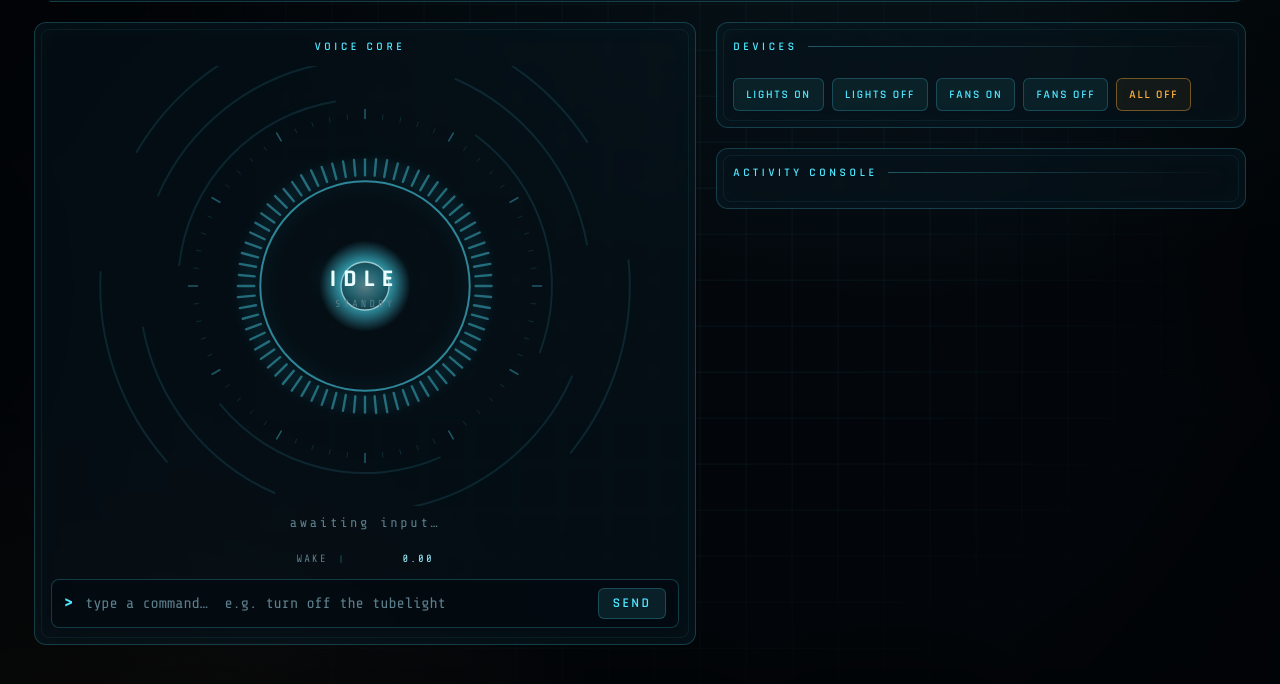
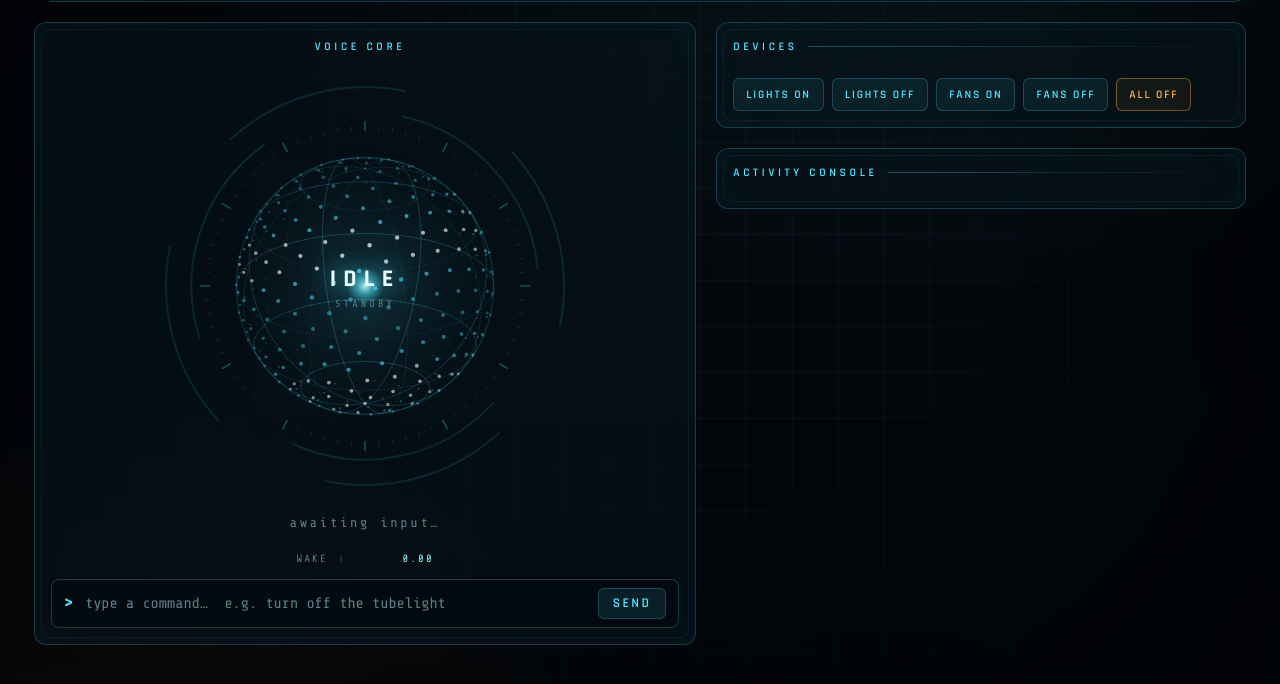
Before and after one commit to Arcco-Chakraborty/jarvis, a website: page orchestrator/public/index.html in a window 1280 px wide. Shown: the part 96-780 px from the top of the page. Drawn offline with nearby package versions, Linux system fonts and the light colour scheme; no server answers.

Commit message:
Dashboard: rotating dotted JARVIS data-sphere centerpiece
Replace the arc-reactor/waveform visualization with the iconic movie
JARVIS globe: a Fibonacci-sphere point cloud + latitude/longitude
wireframe rendered with depth shading on a 2D canvas (no Three.js, no
deps). Same voice reactivity: spins faster and a brightness wave runs
across the dots with intensity/level; awake/recording shifts the accent
to amber and adds radar-ping ripples.

```diff
--- a/orchestrator/public/index.html
+++ b/orchestrator/public/index.html
@@ -345,8 +345,30 @@
   }
   window.addEventListener("resize", resize);
 
-  const N_BARS = 72;
-  const waveTarget = new Array(N_BARS).fill(0), wave = new Array(N_BARS).fill(0);
+  // unit-sphere geometry (computed once): an even point cloud + lat/long wireframe
+  function fibSphere(n) {
+    const pts = [], ga = Math.PI * (3 - Math.sqrt(5));
+    for (let i = 0; i < n; i++) {
+      const y = 1 - (i / (n - 1)) * 2, r = Math.sqrt(Math.max(0, 1 - y * y)), t = ga * i;
+      pts.push({ x: Math.cos(t) * r, y, z: Math.sin(t) * r });
+    }
+    return pts;
+  }
+  function parallel(latDeg, seg) {
+    const lat = latDeg * Math.PI / 180, y = Math.sin(lat), r = Math.cos(lat), loop = [];
+    for (let i = 0; i <= seg; i++) { const a = i / seg * Math.PI * 2; loop.push({ x: Math.cos(a) * r, y, z: Math.sin(a) * r }); }
+    return loop;
+  }
+  function meridian(lonDeg, seg) {
+    const lon = lonDeg * Math.PI / 180, loop = [];
+    for (let i = 0; i <= seg; i++) { const a = i / seg * Math.PI * 2, r = Math.cos(a); loop.push({ x: r * Math.cos(lon), y: Math.sin(a), z: r * Math.sin(lon) }); }
+    return loop;
+  }
+  const DOTS = fibSphere(340);
+  const RINGS = [parallel(0, 84), parallel(30, 76), parallel(-30, 76), parallel(60, 60), parallel(-60, 60),
+                 meridian(0, 84), meridian(45, 84), meridian(90, 84), meridian(135, 84)];
+  const TILT = 0.42, cosT = Math.cos(TILT), sinT = Math.sin(TILT);
+
   const ripples = [];
   let lvl = 0, intensity = 0.2, rot = 0, lastRipple = 0;
   let hidden = false;
@@ -364,87 +386,102 @@
     lvl += (clamp01(targetLvl) - lvl) * 0.18;
   }
 
+  // rotate a unit point by yaw, then a fixed tilt -> unit-space {x,y,z}; z is depth (-1 far .. 1 near)
+  function rotPt(p, cyaw, syaw) {
+    const x = p.x * cyaw + p.z * syaw, z = -p.x * syaw + p.z * cyaw, y = p.y;
+    return { x, y: y * cosT - z * sinT, z: y * sinT + z * cosT };
+  }
+
   let last = performance.now();
   function frame(now) {
     if (hidden) return;
     const dt = Math.min(0.05, (now - last) / 1000); last = now;
     targets();
-    rot += dt * (0.12 + intensity * 0.9);
+    rot += dt * (0.16 + intensity * 0.7);
 
     ctx.clearRect(0, 0, W, H);
     const hot = (voice.status === "awake" || voice.status === "recording") ? 1 : 0;
     const cyan = `rgba(79,230,255,`, white = `rgba(234,253,255,`, amber = `rgba(255,178,62,`;
     const accent = hot ? amber : cyan;
+    const Rs = R * 0.86;
+    const cyaw = Math.cos(rot), syaw = Math.sin(rot);
 
     // outer rotating arc rings
     ctx.lineCap = "round";
-    for (let k = 0; k < 3; k++) {
-      const rr = R * (1.25 + k * 0.26);
-      const segs = 3 + k;
-      ctx.lineWidth = 2;
-      ctx.strokeStyle = cyan + (0.10 + 0.12 * intensity) + ")";
-      ctx.shadowBlur = 14; ctx.shadowColor = cyan + "0.5)";
+    for (let k = 0; k < 2; k++) {
+      const rr = R * (1.16 + k * 0.17), segs = 3 + k;
+      ctx.lineWidth = 2; ctx.strokeStyle = cyan + (0.10 + 0.10 * intensity) + ")";
+      ctx.shadowBlur = 12; ctx.shadowColor = cyan + "0.5)";
       for (let s = 0; s < segs; s++) {
-        const a0 = rot * (k % 2 ? -1 : 1) + (s / segs) * Math.PI * 2;
-        const a1 = a0 + (Math.PI * 2 / segs) * 0.62;
-        ctx.beginPath(); ctx.arc(cx, cy, rr, a0, a1); ctx.stroke();
+        const a0 = rot * (k % 2 ? -1 : 1) * 0.6 + (s / segs) * Math.PI * 2;
+        ctx.beginPath(); ctx.arc(cx, cy, rr, a0, a0 + (Math.PI * 2 / segs) * 0.6); ctx.stroke();
       }
     }
-    // tick marks
+    // tick ring
     ctx.shadowBlur = 0;
-    const ticks = 60;
+    const ticks = 72;
     for (let i = 0; i < ticks; i++) {
-      const a = (i / ticks) * Math.PI * 2;
-      const big = i % 5 === 0;
-      const r1 = R * 1.12, r2 = R * (big ? 1.18 : 1.15);
-      ctx.strokeStyle = cyan + (big ? 0.35 : 0.14) + ")"; ctx.lineWidth = big ? 1.6 : 1;
+      const a = (i / ticks) * Math.PI * 2, big = i % 6 === 0;
+      const r1 = R * 1.04, r2 = R * (big ? 1.10 : 1.07);
+      ctx.strokeStyle = cyan + (big ? 0.30 : 0.12) + ")"; ctx.lineWidth = big ? 1.5 : 1;
       ctx.beginPath(); ctx.moveTo(cx + Math.cos(a) * r1, cy + Math.sin(a) * r1); ctx.lineTo(cx + Math.cos(a) * r2, cy + Math.sin(a) * r2); ctx.stroke();
     }
 
-    // waveform ring (reacts to level)
-    for (let i = 0; i < N_BARS; i++) {
-      const phase = i / N_BARS;
-      const wob = 0.5 + 0.5 * Math.sin(phase * Math.PI * 8 + now / 200 + i);
-      const wob2 = 0.5 + 0.5 * Math.sin(phase * Math.PI * 14 - now / 130);
-      waveTarget[i] = lvl * (0.35 + 0.65 * wob * wob2);
-      wave[i] += (waveTarget[i] - wave[i]) * 0.3;
-      const a = phase * Math.PI * 2 - Math.PI / 2;
-      const inner = R * 0.74;
-      const len = R * 0.1 + wave[i] * R * 0.5;
-      const x1 = cx + Math.cos(a) * inner, y1 = cy + Math.sin(a) * inner;
-      const x2 = cx + Math.cos(a) * (inner + len), y2 = cy + Math.sin(a) * (inner + len);
-      ctx.strokeStyle = accent + (0.4 + 0.5 * wave[i]) + ")";
-      ctx.lineWidth = 2.4; ctx.shadowBlur = 10; ctx.shadowColor = accent + "0.7)";
-      ctx.beginPath(); ctx.moveTo(x1, y1); ctx.lineTo(x2, y2); ctx.stroke();
+    // glow core behind the sphere
+    const glowR = Rs * (1.05 + 0.12 * lvl);
+    const g = ctx.createRadialGradient(cx, cy, 0, cx, cy, glowR);
+    g.addColorStop(0, accent + (0.16 + 0.24 * lvl) + ")");
+    g.addColorStop(0.5, cyan + (0.05 + 0.08 * lvl) + ")");
+    g.addColorStop(1, cyan + "0)");
+    ctx.fillStyle = g; ctx.beginPath(); ctx.arc(cx, cy, glowR, 0, Math.PI * 2); ctx.fill();
+
+    // latitude / longitude wireframe (depth-shaded: far segments dimmer)
+    ctx.lineWidth = 1;
+    for (const loop of RINGS) {
+      for (let i = 0; i < loop.length - 1; i++) {
+        const A = rotPt(loop[i], cyaw, syaw), B = rotPt(loop[i + 1], cyaw, syaw);
+        const z = (A.z + B.z) / 2, al = (0.05 + 0.22 * ((z + 1) / 2)) * (0.7 + 0.5 * intensity);
+        ctx.strokeStyle = accent + al.toFixed(3) + ")";
+        ctx.beginPath(); ctx.moveTo(cx + A.x * Rs, cy + A.y * Rs); ctx.lineTo(cx + B.x * Rs, cy + B.y * Rs); ctx.stroke();
+      }
     }
-    ctx.shadowBlur = 0;
 
-    // main ring
-    ctx.beginPath(); ctx.arc(cx, cy, R * 0.7, 0, Math.PI * 2);
-    ctx.strokeStyle = cyan + "0.55)"; ctx.lineWidth = 2; ctx.shadowBlur = 18; ctx.shadowColor = cyan + "0.6)"; ctx.stroke();
+    // dots: project, sort back-to-front, draw with depth + a brightness wave sweeping the globe
+    const proj = [];
+    for (let i = 0; i < DOTS.length; i++) {
+      const P = rotPt(DOTS[i], cyaw, syaw);
+      proj.push({ x: cx + P.x * Rs, y: cy + P.y * Rs, z: P.z, sx: DOTS[i].x, sy: DOTS[i].y });
+    }
+    proj.sort((a, b) => a.z - b.z);
+    for (const d of proj) {
+      const depth = (d.z + 1) / 2;                                   // 0 far .. 1 near
+      const wv = 0.5 + 0.5 * Math.sin(d.sy * 5 + now / 520 + d.sx * 2.5);
+      const size = (0.5 + 1.7 * depth) * (1 + 0.35 * lvl);
+      const crest = wv > 0.82 && depth > 0.55;
+      const al = clamp01((0.12 + 0.62 * depth) * (0.55 + 0.45 * wv) + 0.25 * lvl * depth);
+      ctx.fillStyle = (crest ? white : accent) + al.toFixed(3) + ")";
+      ctx.beginPath(); ctx.arc(d.x, d.y, size, 0, Math.PI * 2); ctx.fill();
+    }
 
-    // ripples (spawn when active)
-    if ((voice.status === "awake" || voice.status === "recording") && now - lastRipple > 520 - intensity * 200) { ripples.push({ r: R * 0.7, a: 0.5 }); lastRipple = now; }
+    // silhouette rim
+    ctx.beginPath(); ctx.arc(cx, cy, Rs, 0, Math.PI * 2);
+    ctx.strokeStyle = cyan + (0.12 + 0.18 * intensity) + ")"; ctx.lineWidth = 1.4;
+    ctx.shadowBlur = 16; ctx.shadowColor = accent + "0.5)"; ctx.stroke(); ctx.shadowBlur = 0;
+
+    // central bright pip
+    const pipR = R * (0.05 + 0.03 * lvl + 0.012 * Math.sin(now / 300)) * 3;
+    const pg = ctx.createRadialGradient(cx, cy, 0, cx, cy, pipR);
+    pg.addColorStop(0, white + "0.9)"); pg.addColorStop(0.5, accent + "0.45)"); pg.addColorStop(1, cyan + "0)");
+    ctx.fillStyle = pg; ctx.beginPath(); ctx.arc(cx, cy, pipR, 0, Math.PI * 2); ctx.fill();
+
+    // radar-ping ripples when active
+    if (hot && now - lastRipple > 620 - intensity * 220) { ripples.push({ r: Rs, a: 0.45 }); lastRipple = now; }
     for (let i = ripples.length - 1; i >= 0; i--) {
-      const rp = ripples[i]; rp.r += dt * 120; rp.a -= dt * 0.5;
+      const rp = ripples[i]; rp.r += dt * 130; rp.a -= dt * 0.45;
       if (rp.a <= 0) { ripples.splice(i, 1); continue; }
       ctx.beginPath(); ctx.arc(cx, cy, rp.r, 0, Math.PI * 2);
-      ctx.strokeStyle = accent + rp.a.toFixed(3) + ")"; ctx.lineWidth = 1.5; ctx.stroke();
+      ctx.strokeStyle = accent + rp.a.toFixed(3) + ")"; ctx.lineWidth = 1.4; ctx.stroke();
     }
-
-    // core
-    const coreR = R * (0.30 + 0.12 * lvl + 0.03 * Math.sin(now / 320));
-    const g = ctx.createRadialGradient(cx, cy, 0, cx, cy, coreR);
-    g.addColorStop(0, white + (0.85) + ")");
-    g.addColorStop(0.4, accent + (0.5 + 0.4 * lvl) + ")");
-    g.addColorStop(1, cyan + "0)");
-    ctx.shadowBlur = 30 + lvl * 40; ctx.shadowColor = accent + "0.8)";
-    ctx.fillStyle = g; ctx.beginPath(); ctx.arc(cx, cy, coreR, 0, Math.PI * 2); ctx.fill();
-    ctx.shadowBlur = 0;
-    // inner iris
-    ctx.beginPath(); ctx.arc(cx, cy, R * 0.16, 0, Math.PI * 2);
-    ctx.fillStyle = "rgba(2,9,15,0.55)"; ctx.fill();
-    ctx.strokeStyle = white + "0.6)"; ctx.lineWidth = 1.4; ctx.stroke();
 
     requestAnimationFrame(frame);
   }
```
